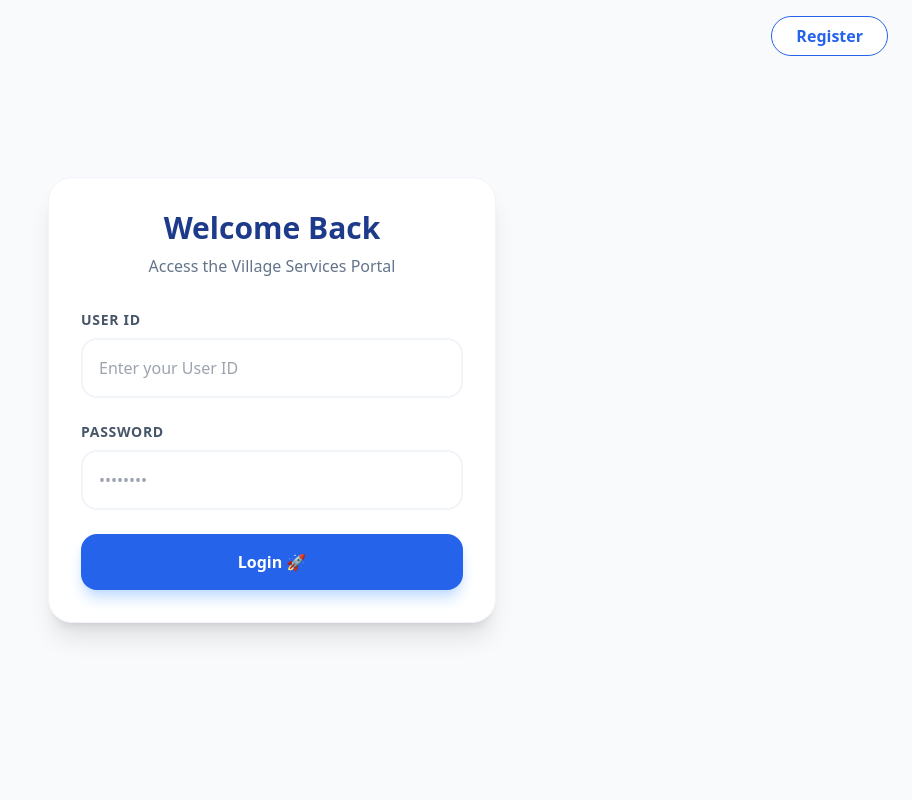
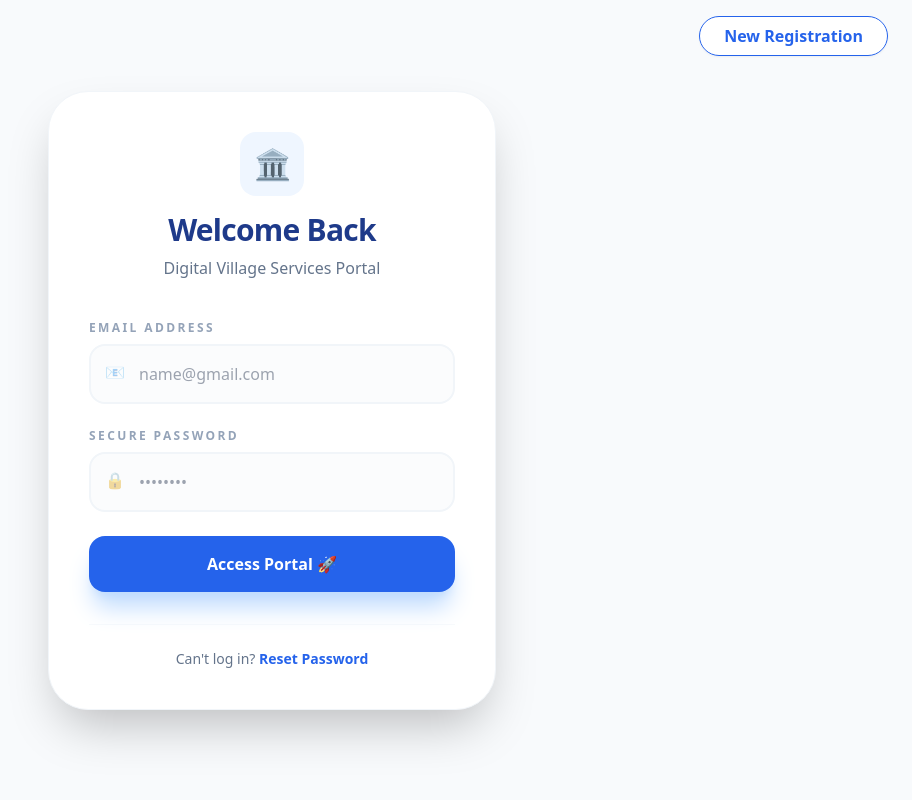
Before and after one commit to AnanthaKrishnan147/e-village-portal, a Flask app: page /login in a window 1280 px wide. Shown: the whole page, without its empty margins (368-1280 px from the left). Run offline with Flask 3, Linux system fonts and the light colour scheme; some libraries are stand-ins or nearby versions.

Commit message:
Implement user authentication and registration features with enhanced validation and UI improvements

```diff
--- a/app.py
+++ b/app.py
@@ -1,100 +1,151 @@
-from flask import Flask, render_template, request, jsonify
+from flask import Flask, render_template, request, jsonify, redirect, url_for, flash, session
+from werkzeug.security import generate_password_hash, check_password_hash
 import os
+import sqlite3
+import re
+
+# --- 1. Database Management ---
+def init_db():
+    conn = sqlite3.connect('village_office.db')
+    cursor = conn.cursor()
+    cursor.execute('''
+        CREATE TABLE IF NOT EXISTS users (
+            id INTEGER PRIMARY KEY AUTOINCREMENT,
+            role TEXT NOT NULL,
+            full_name TEXT NOT NULL,
+            dob TEXT NOT NULL,
+            phone TEXT NOT NULL,
+            email TEXT UNIQUE NOT NULL,
+            govt_id TEXT UNIQUE NOT NULL,
+            password_hash TEXT NOT NULL
+        )
+    ''')
+    conn.commit()
+    conn.close()
+
+init_db()
 
 app = Flask(__name__)
+app.secret_key = 'village_tech_lead_secure_key_2026'
 
-# --- Configuration ---
-UPLOAD_FOLDER = 'static/uploads'
-os.makedirs(UPLOAD_FOLDER, exist_ok=True)
-app.config['UPLOAD_FOLDER'] = UPLOAD_FOLDER
+# --- 2. Security Validators ---
 
-# --- 1. Navigation Routes (Pages) ---
+def is_valid_email(email):
+    if not email:
+        return False
+    # Normalizing here as well to ensure consistent checks
+    pattern = r'^[a-zA-Z0-9_.+-]+@(gmail|yahoo|outlook|hotmail|icloud)\.com$'
+    return re.match(pattern, email.strip().lower())
+
+def is_valid_password(password):
+    if not password or len(password) < 8:
+        return False, "Password must be at least 8 characters long."
+    if not password[0].isupper():
+        return False, "Password must start with a Capital letter."
+    has_digit = any(c.isdigit() for c in password)
+    has_special = any(not c.isalnum() for c in password)
+    if not (has_digit and has_special):
+        return False, "Password needs a digit and a special character."
+    return True, ""
+
+# --- 3. Routes ---
 
 @app.route('/')
-def home():
-    # Landing page: You can point this to login or index
-    return render_template('login.html')
+def index():
+    if 'user_id' in session:
+        return redirect(url_for('portal'))
+    return redirect(url_for('login'))
+
+@app.route('/register', methods=['GET', 'POST'])
+def register():
+    if request.method == 'POST':
+        role = request.form.get('role')
+        name = request.form.get('full_name')
+        dob = request.form.get('dob')
+        phone = request.form.get('phone')
+        # Normalizing email during registration
+        email = request.form.get('email').strip().lower()
+        govt_id = request.form.get('govt_id')
+        password = request.form.get('password')
+
+        if not is_valid_email(email):
+            return "❌ INVALID EMAIL: Use @gmail.com, @yahoo.com, etc. <a href='/register'>Try Again</a>"
+
+        is_pw_ok, pw_err = is_valid_password(password)
+        if not is_pw_ok:
+            return f"❌ {pw_err} <a href='/register'>Try Again</a>"
+
+        if not (phone.isdigit() and len(phone) == 10):
+            return "❌ PHONE ERROR: 10 digits required. <a href='/register'>Try Again</a>"
+
+        if not (govt_id.isdigit() and len(govt_id) == 12):
+            return "❌ AADHAAR ERROR: 12 digits required. <a href='/register'>Try Again</a>"
+
+        hashed_pw = generate_password_hash(password, method='scrypt')
+
+        try:
+            conn = sqlite3.connect('village_office.db')
+            cursor = conn.cursor()
+            cursor.execute('''
+                INSERT INTO users (role, full_name, dob, phone, email, govt_id, password_hash)
+                VALUES (?, ?, ?, ?, ?, ?, ?)
+            ''', (role, name, dob, phone, email, govt_id, hashed_pw))
+            conn.commit()
+            conn.close()
+            return redirect(url_for('login'))
+        except sqlite3.IntegrityError:
+            return "❌ Account already exists for this Email or Aadhaar. <a href='/register'>Back</a>"
+
+    return render_template('register.html')
 
 @app.route('/login', methods=['GET', 'POST'])
 def login():
     if request.method == 'POST':
-        # Technical Lead Note: This is where user_id/password verification happens
-        user_id = request.form.get('user_id')
-        password = request.form.get('password')
-        return f"Login Attempt for {user_id} Successful"
+        # FIXED: Strip spaces and lowercase the input to match registration format
+        email_input = request.form.get('user_id').strip().lower()
+        password_input = request.form.get('password')
+
+        conn = sqlite3.connect('village_office.db')
+        conn.row_factory = sqlite3.Row
+        cursor = conn.cursor()
+        # Query using the normalized email
+        cursor.execute("SELECT * FROM users WHERE email = ?", (email_input,))
+        user = cursor.fetchone()
+        conn.close()
+
+        if user and check_password_hash(user['password_hash'], password_input):
+            session.clear()
+            session['user_id'] = user['id']
+            session['user_name'] = user['full_name']
+            session['role'] = user['role']
+            return redirect(url_for('portal'))
+
+        return "❌ LOGIN FAILED: Incorrect email or password. <a href='/login'>Try Again</a>"
+
     return render_template('login.html')
-
-@app.route('/register', methods=['GET', 'POST'])
-def register_page():
-    if request.method == 'POST':
-        # Capture form data
-        name = request.form.get('full_name')
-        aadhaar = request.form.get('aadhaar_no')
-
-        # Technical Lead Note: In a real system, you would save this to SQLite here
-        print(f"New Registration: {name}, Aadhaar: {aadhaar}")
-
-        # After registration, redirect back to login
-        return render_template('login.html', success_msg="Account created! Please login.")
-
-    return render_template('register.html')
 
 @app.route('/portal')
 def portal():
-    # This serves your original citizen eligibility form
-    return render_template('index.html')
-
-# --- 2. Functional Routes (Logic) ---
-
-@app.route('/check-eligibility', methods=['POST'])
-def check_eligibility():
-    service = request.form.get('service_type')
-    region = request.form.get('region')
-    file = request.files.get('document')
-
-    if not region or not file:
-        return jsonify({"status": "error", "message": "Missing region or document!"})
-
-    file_path = os.path.join(app.config['UPLOAD_FOLDER'], file.filename)
-    file.save(file_path)
-
-    # Simplified AI/Logic Check
-    if "Aadhaar" in file.filename:
-        return jsonify({
-            "status": "success",
-            "pin": "VO-882910",
-            "message": f"Verified for {service} in {region}."
-        })
-    else:
-        return jsonify({
-            "status": "mismatch",
-            "message": "Document type mismatch. Expected Aadhaar based on regional rules."
-        })
-
-@app.route('/register', methods=['GET', 'POST'])
-def register():
-    if request.method == 'POST':
-        role = request.form.get('role') # 'applicant' or 'officer'
-
-        # 1. Capture Personal Info
-        name = request.form.get('full_name')
-        dob = request.form.get('dob')
-
-        # 2. Capture Govt ID
-        govt_id = request.form.get('govt_id')
-
-        # 3. SECURE ACCOUNT CREATION
-        password = request.form.get('password')
-        # Hashing the password securely before saving to database
-        hashed_pw = generate_password_hash(password, method='scrypt')
-
-        # System Lead Note: Print for verification in console
-        print(f"Role: {role} | User: {name} | Secure Hash: {hashed_pw[:20]}...")
-
+    if 'user_id' not in session:
         return redirect(url_for('login'))
 
-    return render_template('register.html')
+    return render_template('index.html',
+                           user_name=session.get('user_name'),
+                           role=session.get('role'))
 
+@app.route('/logout')
+def logout():
+    session.clear()
+    return redirect(url_for('login'))
+
+@app.route('/clear-database')
+def clear_db():
+    conn = sqlite3.connect('village_office.db')
+    cursor = conn.cursor()
+    cursor.execute("DELETE FROM users")
+    conn.commit()
+    conn.close()
+    return "✅ System Wiped. <a href='/register'>Restart Registration</a>"
 
 if __name__ == '__main__':
     app.run(debug=True)
--- a/templates/login.html
+++ b/templates/login.html
@@ -6,37 +6,54 @@
     <script src="https://cdn.tailwindcss.com"></script>
     <title>Login - Digital Village Office</title>
 </head>
-<body class="bg-slate-50 font-sans min-h-screen flex items-center justify-center relative">
+<body class="bg-slate-50 font-sans min-h-screen flex items-center justify-center relative p-4">
 
     <div class="absolute top-6 right-6">
-        <a href="/register" class="bg-white text-blue-600 border border-blue-600 px-6 py-2 rounded-full font-semibold hover:bg-blue-50 transition">
-            Register
+        <a href="/register" class="bg-white text-blue-600 border border-blue-600 px-6 py-2 rounded-full font-semibold hover:bg-blue-50 transition-all shadow-sm">
+            New Registration
         </a>
     </div>
 
-    <main class="w-full max-w-md p-8 bg-white rounded-3xl shadow-xl border border-slate-100">
-        <div class="text-center mb-8">
-            <h1 class="text-3xl font-bold text-blue-900">Welcome Back</h1>
-            <p class="text-slate-500 mt-2">Access the Village Services Portal</p>
+    <main class="w-full max-w-md p-10 bg-white rounded-[2.5rem] shadow-2xl border border-slate-100">
+        <div class="text-center mb-10">
+            <div class="inline-flex items-center justify-center w-16 h-16 bg-blue-50 rounded-2xl mb-4">
+                <span class="text-3xl">🏛️</span>
+            </div>
+            <h1 class="text-3xl font-extrabold text-blue-900 tracking-tight">Welcome Back</h1>
+            <p class="text-slate-500 mt-2 font-medium">Digital Village Services Portal</p>
         </div>
 
         <form action="/login" method="POST" class="space-y-6">
             <div>
-                <label class="block text-sm font-semibold text-slate-600 mb-2 uppercase tracking-wider">User ID</label>
-                <input type="text" name="user_id" placeholder="Enter your User ID" required
-                    class="w-full p-4 rounded-2xl border-2 border-slate-100 focus:border-blue-500 focus:ring-4 focus:ring-blue-50/50 outline-none transition-all">
+                <label class="block text-xs font-bold text-slate-400 mb-2 uppercase tracking-[0.2em]">Email Address</label>
+                <div class="relative">
+                    <input type="email" name="user_id" placeholder="name@gmail.com" required
+                        class="w-full p-4 pl-12 rounded-2xl border-2 border-slate-100 bg-slate-50/50 focus:bg-white focus:border-blue-500 focus:ring-4 focus:ring-blue-100 outline-none transition-all"
+                        pattern="[a-z0-9._%+-]+@(gmail|yahoo|outlook|hotmail|icloud)\.com$"
+                        title="Please use a valid domain (e.g., @gmail.com)">
+                    <span class="absolute left-4 top-4 opacity-40">📧</span>
+                </div>
             </div>
 
             <div>
-                <label class="block text-sm font-semibold text-slate-600 mb-2 uppercase tracking-wider">Password</label>
-                <input type="password" name="password" placeholder="••••••••" required
-                    class="w-full p-4 rounded-2xl border-2 border-slate-100 focus:border-blue-500 focus:ring-4 focus:ring-blue-50/50 outline-none transition-all">
+                <label class="block text-xs font-bold text-slate-400 mb-2 uppercase tracking-[0.2em]">Secure Password</label>
+                <div class="relative">
+                    <input type="password" name="password" placeholder="••••••••" required
+                        class="w-full p-4 pl-12 rounded-2xl border-2 border-slate-100 bg-slate-50/50 focus:bg-white focus:border-blue-500 focus:ring-4 focus:ring-blue-100 outline-none transition-all">
+                    <span class="absolute left-4 top-4 opacity-40">🔒</span>
+                </div>
             </div>
 
-            <button type="submit" class="w-full bg-blue-600 hover:bg-blue-700 text-white font-bold py-4 rounded-2xl shadow-lg shadow-blue-200 transition-all transform hover:scale-[1.01] active:scale-[0.98]">
-                Login 🚀
+            <button type="submit" class="w-full bg-blue-600 hover:bg-blue-700 text-white font-black py-4 rounded-2xl shadow-xl shadow-blue-200 transition-all transform hover:scale-[1.02] active:scale-[0.98]">
+                Access Portal 🚀
             </button>
         </form>
+
+        <div class="mt-8 pt-6 border-t border-slate-50 text-center">
+            <p class="text-slate-500 text-sm">
+                Can't log in? <a href="#" class="text-blue-600 font-bold hover:underline">Reset Password</a>
+            </p>
+        </div>
     </main>
 
 </body>
```
Also changed, not shown: db_check.py (added, +28 -0 lines), db_delete.py (added, +13 -0 lines), templates/register.html (+42 -8 lines), village_office.db (added).
